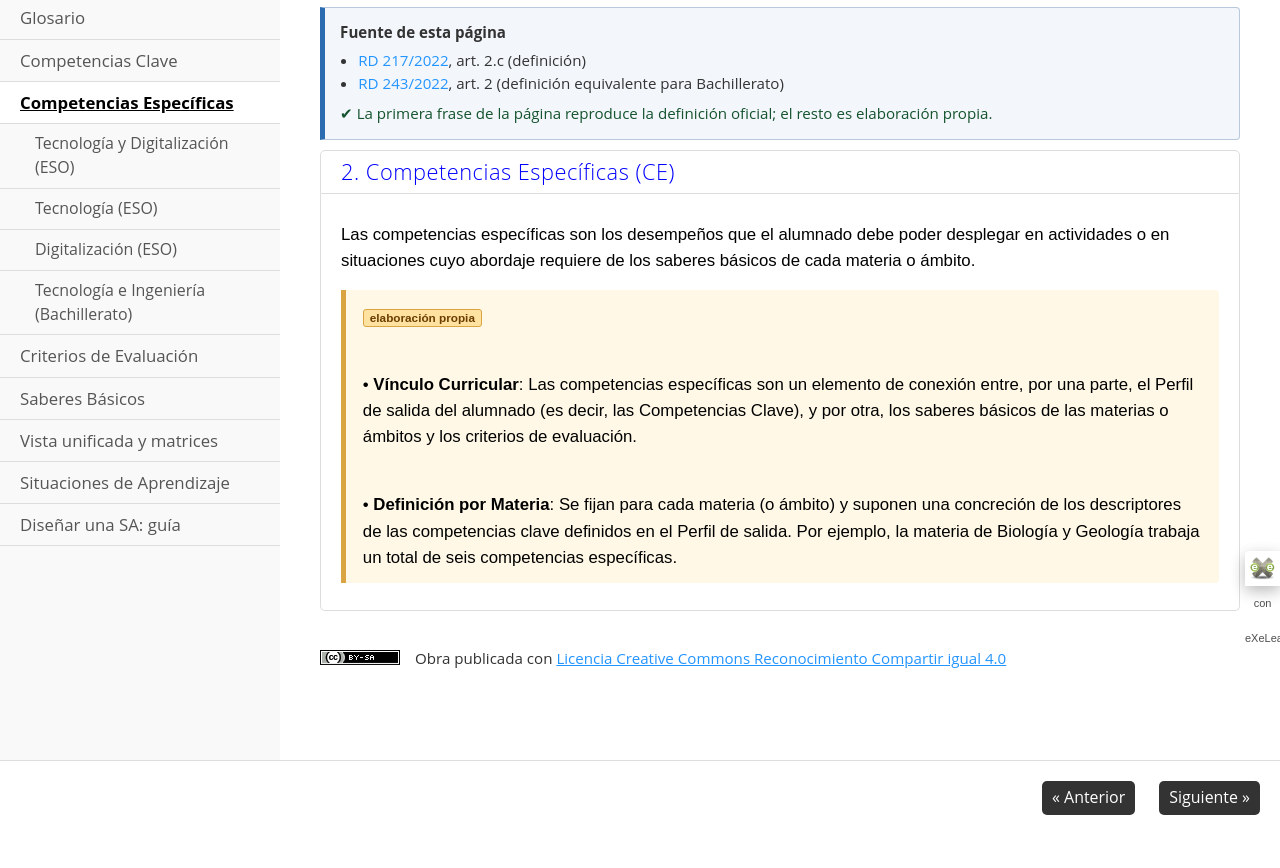
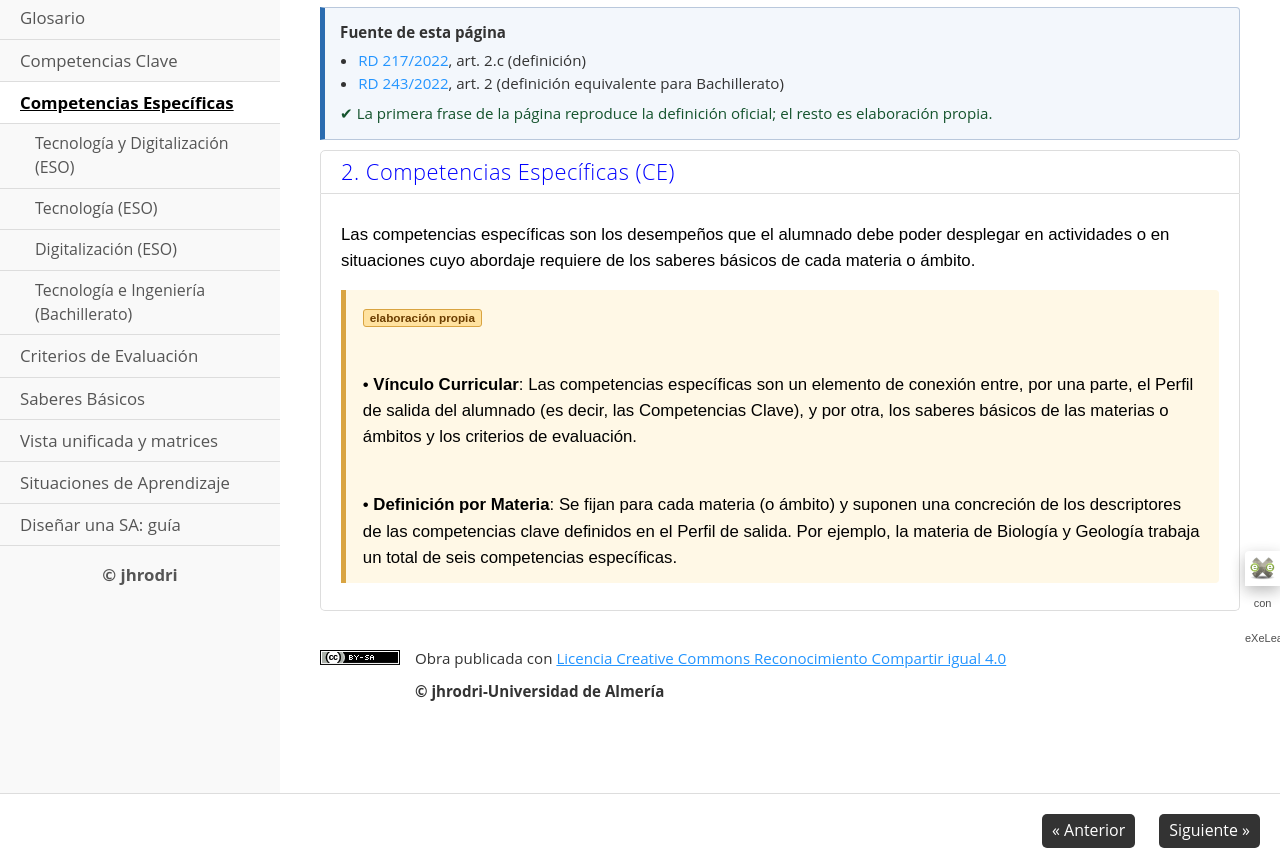
Before and after one commit to Jhrodri/Situaciones_aprendizaje, a plain HTML site: page competencias_especficas.html in a window 1280 px wide. Shown: the part 214-1082 px from the top of the page. Before the commit the page ends 1049 px from the top, so only its background shows below. Drawn offline with Linux system fonts and the light colour scheme.

Commit message:
Add files via upload

```diff
--- a/competencias_especficas.html
+++ b/competencias_especficas.html
@@ -75,6 +75,7 @@
       <li><a href="sa_dig.html" class="no-ch">Ejemplo · Digitalización</a></li>
       <li><a href="sa_tei.html" class="no-ch">Ejemplo · Tecnología e Ingeniería I</a></li>
    </ul>
+       <li style="text-align: center; margin-top: 16px;"><strong>© jhrodri</strong></li>
    </li>
 </ul>
 </nav>
@@ -102,6 +103,7 @@
 </article>
 <div id="packageLicense" class="cc cc-by-sa">
 <p><span>Obra publicada con</span> <a rel="license" href="http://creativecommons.org/licenses/by-sa/4.0/">Licencia Creative Commons Reconocimiento Compartir igual 4.0</a></p>
+    <p><span><strong>© jhrodri-Universidad de Almería</strong></p>
 </div>
 </section>
 </div>
```
Also changed, not shown: bachillerato.html (+2 -0 lines), competencias_clave.html (+2 -0 lines), criterios_de_evaluacin.html (+2 -0 lines), fuentes.html (+2 -0 lines), glosario.html (+2 -0 lines), index.html (+2 -1 lines), saberes_bsicos.html (+2 -0 lines), situaciones_de_aprendizaje.html (+2 -0 lines), vista_unificada.html (+2 -0 lines).
